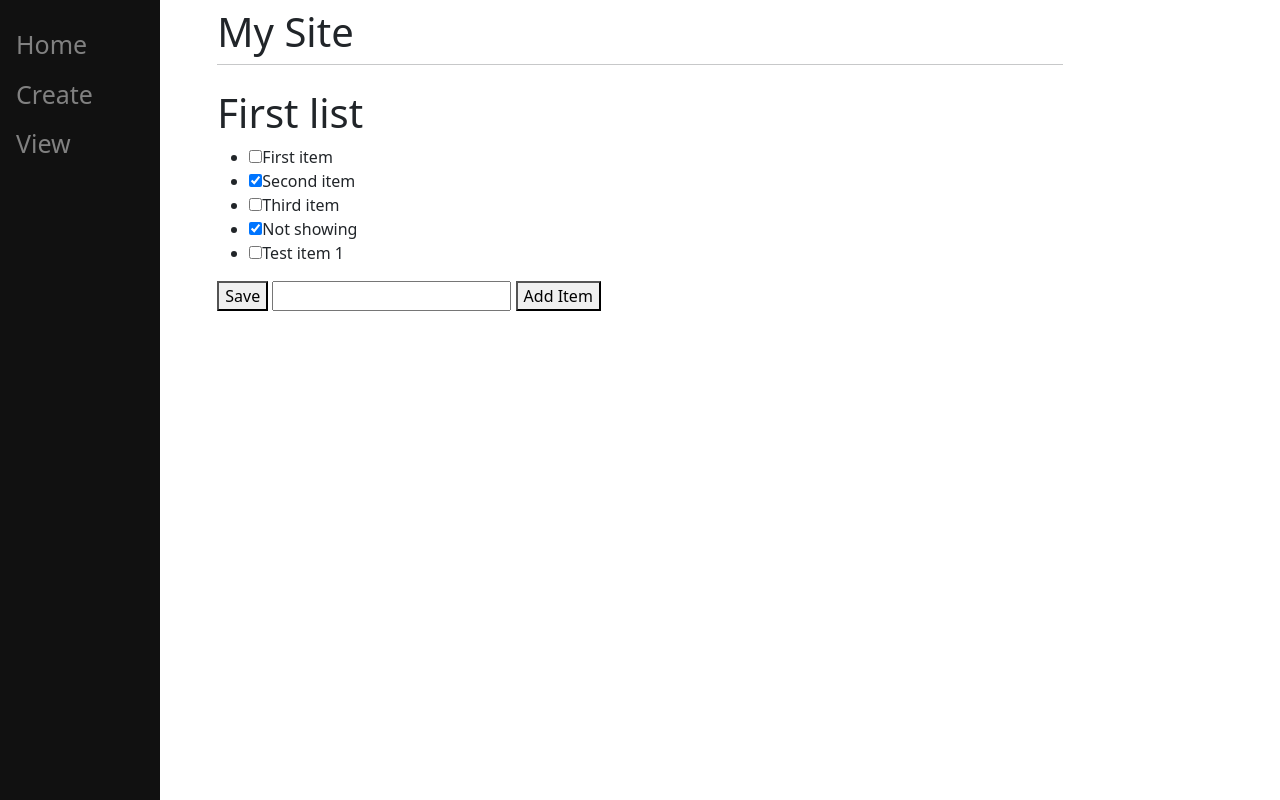
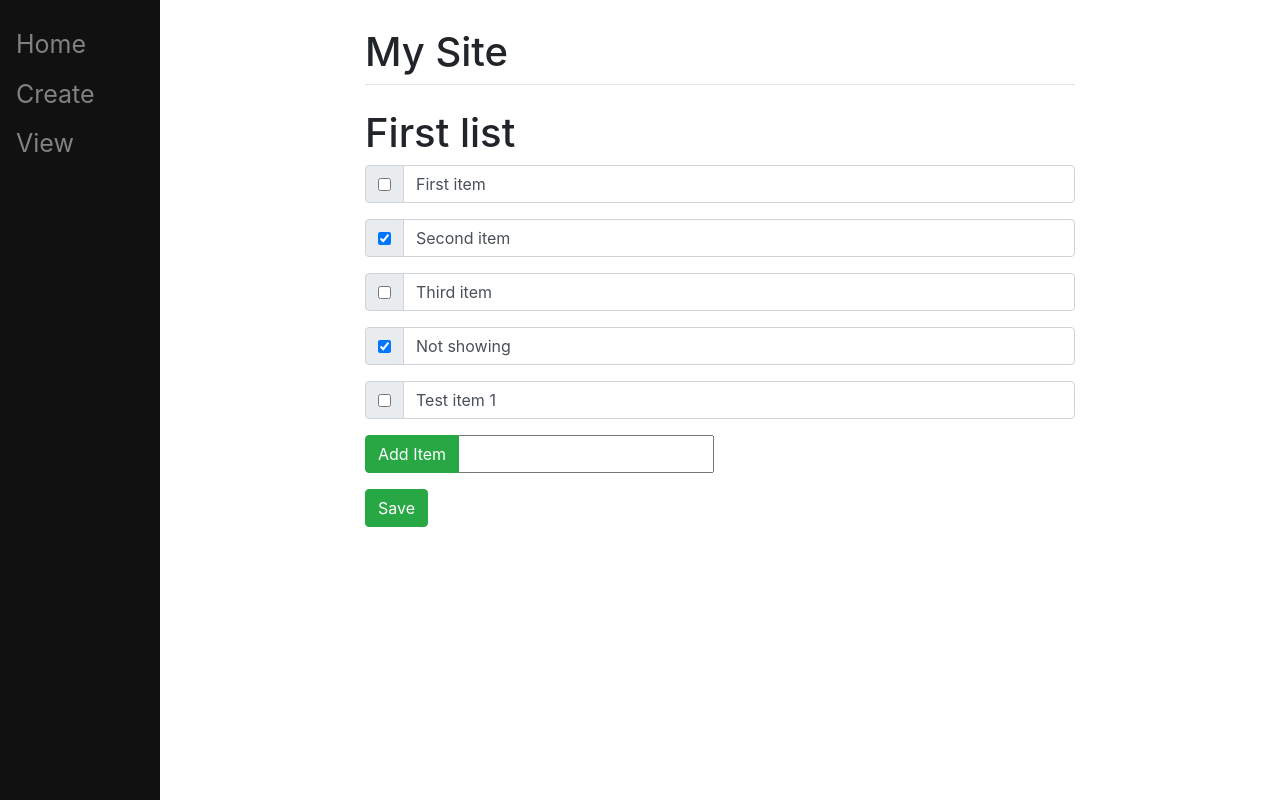
Before and after one commit to stoneneedle/muguademo, a Django app: page /2 in a window 1280 px wide. Run offline with Django 4.2, Linux system fonts and the light colour scheme; data comes from the database, SQL or seed files in the repository.

Commit message:
Reverted to Bootstrap 4.3.1, styled list.html

```diff
--- a/mugua/main/templates/main/base.html
+++ b/mugua/main/templates/main/base.html
@@ -29,10 +29,14 @@
             color: #f1f1f1;
         }
 
+        .main {
+            margin-left: 160px;
+            padding: 20px;
+        }
+
     </style>
 
-    <link href="https://cdn.jsdelivr.net/npm/bootstrap@5.0.2/dist/css/bootstrap.min.css" rel="stylesheet" integrity="sha384-EVSTQN3/azprG1Anm3QDgpJLIm9Nao0Yz1ztcQTwFspd3yD65VohhpuuCOmLASjC" crossorigin="anonymous">
-    <script src="https://cdn.jsdelivr.net/npm/bootstrap@5.0.2/dist/js/bootstrap.bundle.min.js" integrity="sha384-MrcW6ZMFYlzcLA8Nl+NtUVF0sA7MsXsP1UyJoMp4YLEuNSfAP+JcXn/tWtIaxVXM" crossorigin="anonymous"></script>
+    <link rel="stylesheet" href="https://cdn.jsdelivr.net/npm/bootstrap@4.3.1/dist/css/bootstrap.min.css" integrity="sha384-ggOyR0iXCbMQv3Xipma34MD+dH/1fQ784/j6cY/iJTQUOhcWr7x9JvoRxT2MZw1T" crossorigin="anonymous">
 
     <title>{% block title %}Jim's Site{% endblock %}</title>
 </head>
@@ -53,8 +57,9 @@
         </div>
     <p>{{name}}</p>
 
-    <script src="https://cdn.jsdelivr.net/npm/@popperjs/core@2.9.2/dist/umd/popper.min.js" integrity="sha384-IQsoLXl5PILFhosVNubq5LC7Qb9DXgDA9i+tQ8Zj3iwWAwPtgFTxbJ8NT4GN1R8p" crossorigin="anonymous"></script>
-    <script src="https://cdn.jsdelivr.net/npm/bootstrap@5.0.2/dist/js/bootstrap.min.js" integrity="sha384-cVKIPhGWiC2Al4u+LWgxfKTRIcfu0JTxR+EQDz/bgldoEyl4H0zUF0QKbrJ0EcQF" crossorigin="anonymous"></script>
+    <script src="https://code.jquery.com/jquery-3.3.1.slim.min.js" integrity="sha384-q8i/X+965DzO0rT7abK41JStQIAqVgRVzpbzo5smXKp4YfRvH+8abtTE1Pi6jizo" crossorigin="anonymous"></script>
+    <script src="https://cdn.jsdelivr.net/npm/popper.js@1.14.7/dist/umd/popper.min.js" integrity="sha384-UO2eT0CpHqdSJQ6hJty5KVphtPhzWj9WO1clHTMGa3JDZwrnQq4sF86dIHNDz0W1" crossorigin="anonymous"></script>
+    <script src="https://cdn.jsdelivr.net/npm/bootstrap@4.3.1/dist/js/bootstrap.min.js" integrity="sha384-JjSmVgyd0p3pXB1rRibZUAYoIIy6OrQ6VrjIEaFf/nJGzIxFDsf4x0xIM+B07jRM" crossorigin="anonymous"></script>
 
 </body>
 </html>
--- a/mugua/main/templates/main/home.html
+++ b/mugua/main/templates/main/home.html
@@ -4,5 +4,5 @@
 {% endblock %}
 
 {% block content %}
-
+<h1>Home Page</h1>
 {% endblock %}
--- a/mugua/main/templates/main/list.html
+++ b/mugua/main/templates/main/list.html
@@ -4,17 +4,27 @@
     <h1>{{ls.name}}</h1>
     <form method="post" action="#">
         {% csrf_token %}
-        <ul>
         {% for item in ls.item_set.all %}
-            {% if item.complete == True %}
-                <li><input type="checkbox" value="clicked" name="c{{item.id}}" checked>{{item.text}}</li>
-            {% else %}
-                <li><input type="checkbox" value="clicked" name="c{{item.id}}">{{item.text}}</li>
-            {% endif %}
+            <div class="input-group mb-3">
+                <div class="input-group-prepend">
+                    <div class="input-group-text">
+                        {% if item.complete == True %}
+                            <input type="checkbox" value="clicked" name="c{{item.id}}" checked>
+                        {% else %}
+                            <input type="checkbox" value="clicked" name="c{{item.id}}">
+                        {% endif %}
+                    </div>
+                </div>
+                <input type="text" value="{{item.text}}" class="form-control">
+            </div>
         {% endfor %}
-        </ul>
-        <button type="submit" name="save" value="save">Save</button>
-        <input type="text" name="new">
-        <button type="submit" name="newItem" value="newItem">Add Item</button>
+        <div class="input-group mb-3">
+            <div class="input-group-prepend">
+                <button type="submit" name="newItem" value="newItem" class="btn btn-success">Add Item</button>
+            </div>
+            <input type="text" name="new">
+        </div>
+
+        <button type="submit" name="save" value="save" class="btn btn-success">Save</button>
     </form>
 {% endblock %}
```
